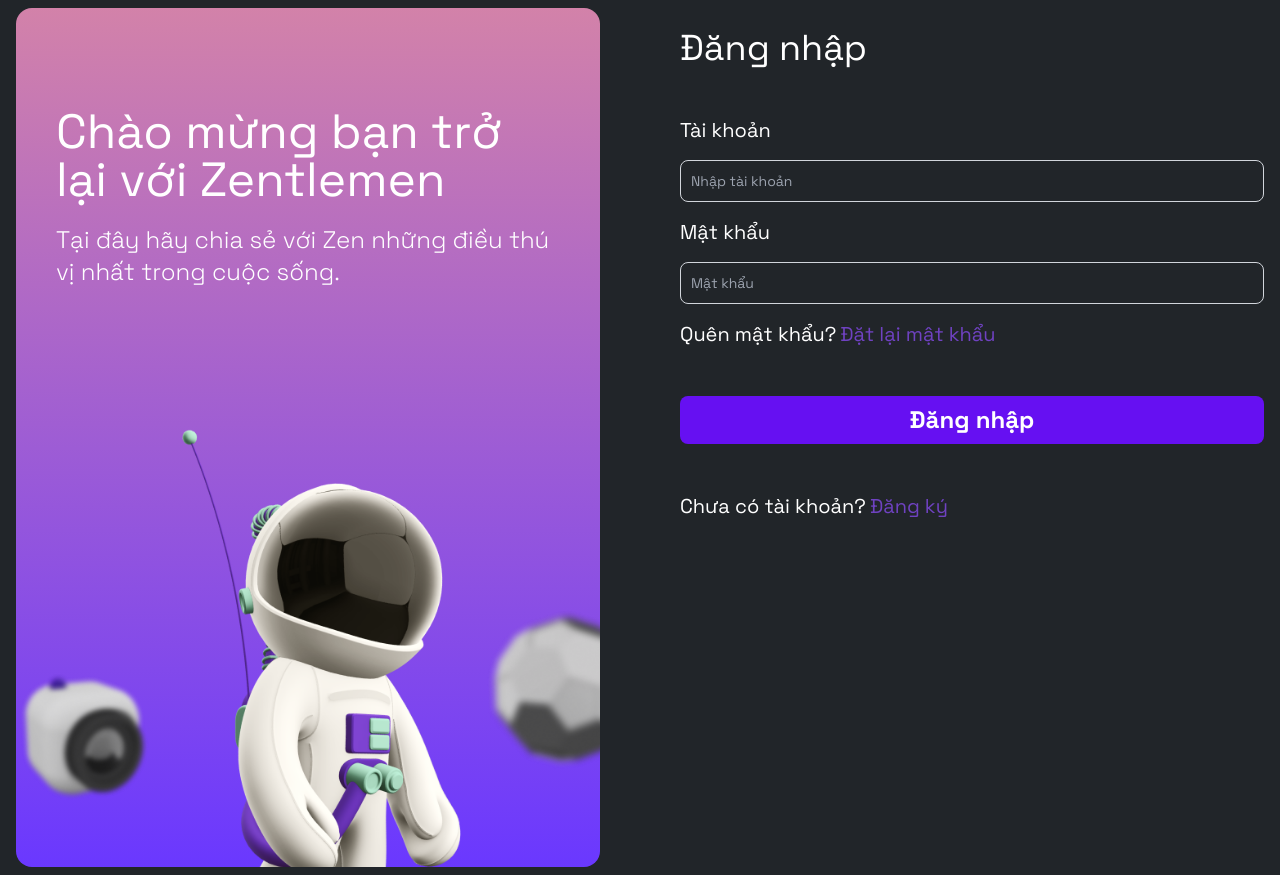
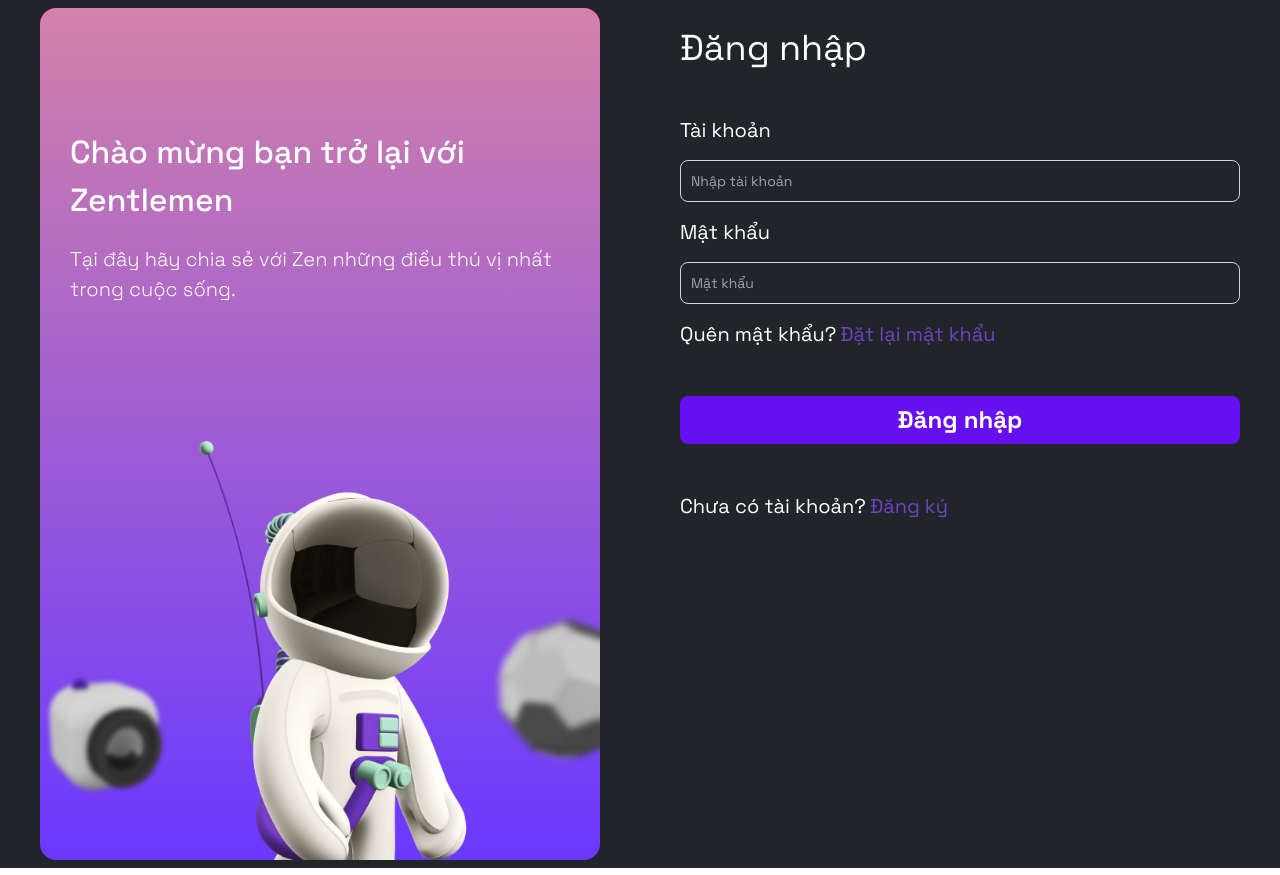
Before and after one commit to trihuynhnhut0107/zen-nuxt3, a Nuxt app: page /login in a window 1280 px wide. Built offline with nearby package versions, Linux system fonts and the light colour scheme.

Commit message:
Login page done

```diff
--- a/pages/login/index.vue
+++ b/pages/login/index.vue
@@ -1,15 +1,17 @@
 <template>
   <div class="login-page">
-    <div class="container flex mx-auto px-4 py-2 items-center justify-center">
+    <div
+      class="container flex mx-auto px-10 py-2 items-center justify-center max-w-screen-xl"
+    >
       <div class="grid grid-cols-2 grid-flow-row content-between gap-20">
-        <div class="card-left">
+        <div class="card-left pt-[100px]">
           <div>
-            <h6 class="card-item pt-[100px] text-5xl font-extrathin">
+            <h2 class="title text-[32px] font-[500]">
               Chào mừng bạn trở lại với Zentlemen
-            </h6>
+            </h2>
           </div>
           <div>
-            <p class="card-item text-2xl font-light">
+            <p class="desc text-[20px] font-light">
               Tại đây hãy chia sẻ với Zen những điều thú vị nhất trong cuộc
               sống.
             </p>
@@ -45,7 +47,9 @@
             </div>
             <div class="inline-flex input-field-item gap-1 text-xl">
               <p>Quên mật khẩu?</p>
-              <button class="forgot-password">Đặt lại mật khẩu</button>
+              <NuxtLink to="/reset-password/">
+                <button class="forgot-password">Đặt lại mật khẩu</button>
+              </NuxtLink>
             </div>
           </div>
 
@@ -54,7 +58,9 @@
           </div>
           <div class="inline-flex input-field-item gap-1">
             <p>Chưa có tài khoản?</p>
-            <button class="signup">Đăng ký</button>
+            <NuxtLink to="/signup/">
+              <button class="signup">Đăng ký</button>
+            </NuxtLink>
           </div>
         </div>
       </div>
@@ -77,7 +83,14 @@
   @apply bg-[#212529] text-sm border border-gray-300 block w-full p-2.5 rounded-lg;
 }
 .card-left {
-  @apply grid grid-flow-row grid-cols-1 row-span-2 justify-items-center gap-y-5 bg-gradient-to-b from-[rgba(255,153,201,0.8)] to-[rgb(106,56,255)] items-stretch rounded-2xl;
+  @apply flex grid grid-flow-row grid-cols-1 row-span-2 justify-items-center gap-y-5 bg-gradient-to-b from-[rgba(255,153,201,0.8)] to-[rgb(106,56,255)] items-stretch rounded-2xl;
+}
+
+.title {
+  @apply pt-[20px] px-[30px];
+}
+.desc {
+  @apply px-[30px];
 }
 .card-item {
   @apply px-10;
@@ -101,7 +114,7 @@
 .space-grotesk-font {
   font-family: "Space Grotesk", sans-serif;
   font-optical-sizing: auto;
-  font-weight: 700;
+  font-weight: 900;
   font-style: normal;
 }
 </style>
--- a/pages/reset-password/index.vue
+++ b/pages/reset-password/index.vue
@@ -1,5 +1,5 @@
 <template>
-  <div></div>
+  <div>Reset password page</div>
 </template>
 
 <script>
--- a/pages/signup/index.vue
+++ b/pages/signup/index.vue
@@ -1,5 +1,5 @@
 <template>
-  <div></div>
+  <div>Sign up page</div>
 </template>
 
 <script>
```
